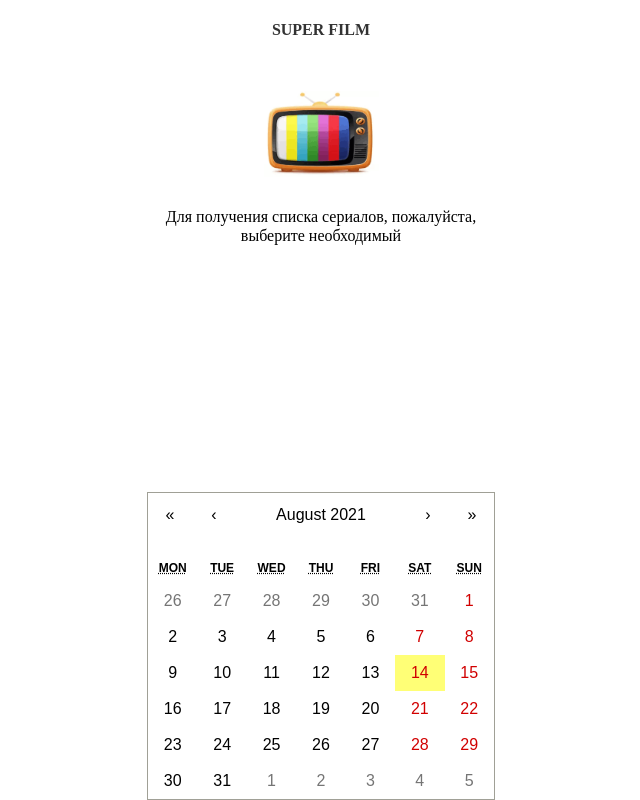
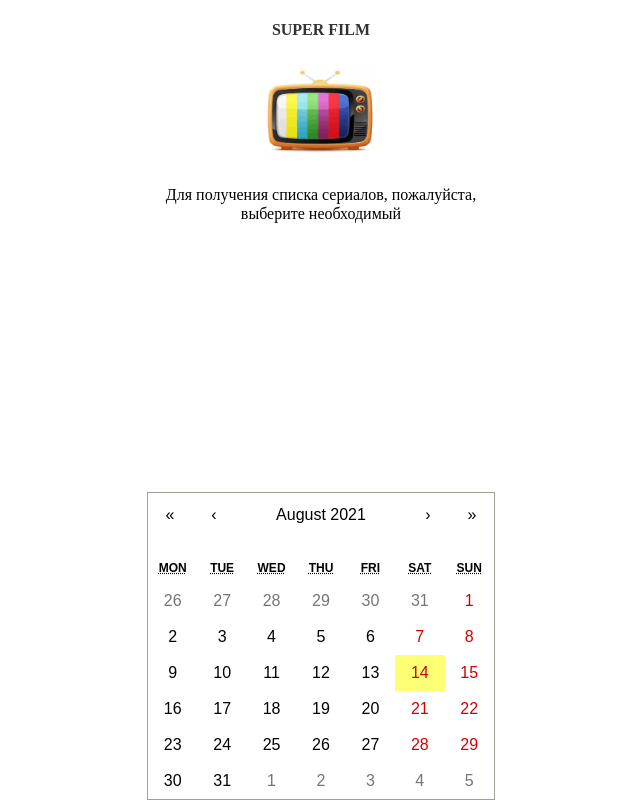
Before and after one commit to Le0nar/super-film, a React (Create React App) app: page / in a window 1280 px wide. Shown: the whole page, without its empty margins (319-959 px from the left). Built offline with nearby package versions, Linux system fonts and the light colour scheme.

Commit message:
fix: change styles

```diff
--- a/src/components/ImagePopup.tsx
+++ b/src/components/ImagePopup.tsx
@@ -1,4 +1,3 @@
-
 import { FC, MouseEvent } from "react";
 import styled from "styled-components";
 
@@ -19,7 +18,7 @@ const Overlay = styled("div")`
 `;
 
 const StyledImage = styled("img")`
-  width: 300px;
+  width: 240px;
 `;
 
 interface IProps {
--- a/src/components/MainScreen.tsx
+++ b/src/components/MainScreen.tsx
@@ -27,7 +27,7 @@ const MainContent = styled("div")`
   flex-direction: column;
   align-items: center;
   text-align: center;
-  padding-top: 30px;
+  padding-top: 8px;
 `;
 
 const StyledImage = styled("img")`
```
